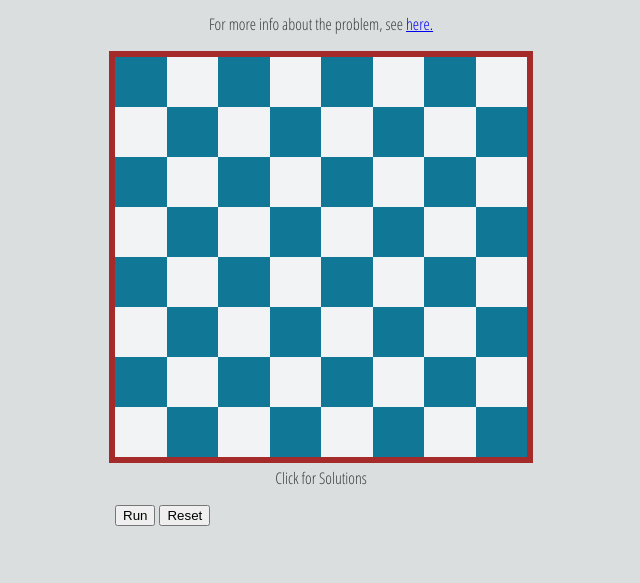
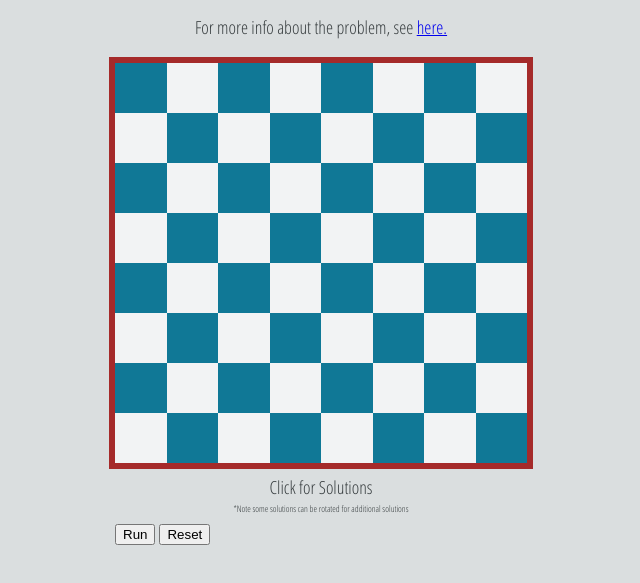
Before and after one commit to btmoore4/N_Queens, a plain HTML site: page index.html in a window 1280 px wide. Shown: the part 89-672 px from the top of the page, without its empty margins (319-959 px from the left). Drawn offline with nearby package versions, Linux system fonts and the light colour scheme.

Commit message:
Added comments and some slight visual changes

```diff
--- a/index.html
+++ b/index.html
@@ -65,6 +65,7 @@
 					</div>
 				</div>
 				<p id="soltext">Click for Solutions</p>
+				<p id="note" >*Note some solutions can be rotated for additional solutions</p>
 				<div id = "butt" >
 				<input class="button" type="button" onclick="run();" value="Run" id="button1">
 				<input class="button" type="button" onclick="clear_all();" value="Reset" id="button2">
--- a/main.css
+++ b/main.css
@@ -1,5 +1,5 @@
 body{
-		margin:0;
+		margin:0; /*keeps the webpage in the upper left*/
 		padding:0;
 		background-color:#dadedf;
 }
@@ -20,7 +20,7 @@ h3{
 p {
 		font-family: 'Open Sans Condensed', sans-serif;
 		color: #373d3f;
-	font-size: 16px;
+		font-size: 18px;
 		text-align: center;
 }
 
@@ -33,7 +33,7 @@ p {
 #main_content {
 		height: 100%;
 		width: 412px;
-	min-width: 400px;
+		min-width: 412px;
 		background-color:#dadedf;
 		margin: 0 auto;
 		border: 6px solid brown;
@@ -72,3 +72,8 @@ p {
 		width: 412px;
 		margin: 0 auto;
 }
+
+#note {
+		font-size: 9px;
+		margin-top: -15px;
+}
```
Also changed, not shown: algo.js (+8 -3 lines). Lines whose indentation alone changed are shown as unchanged.
